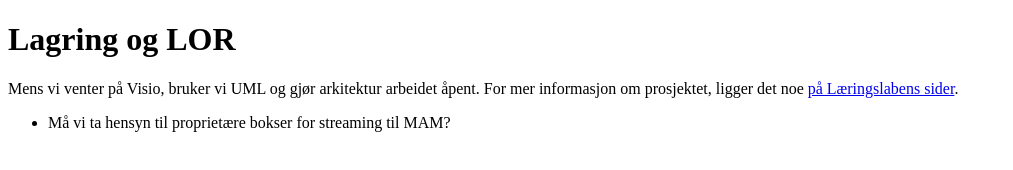
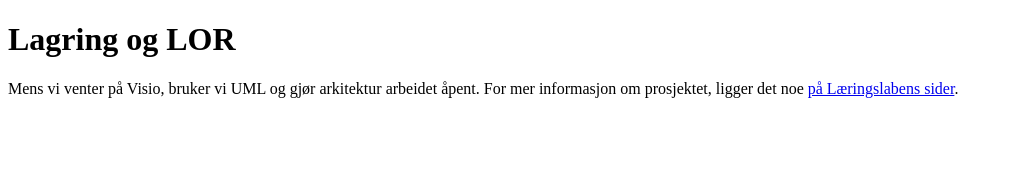
Before and after one commit to tarjelavik/mam-dlr-architecture, a Gatsby site: page / in a window 1280 px wide. Shown: the whole page, without its empty margins (0-1013 px from the left). Built offline with nearby package versions, Linux system fonts and the light colour scheme; Gatsby itself is replaced by a stand-in of ours; no server answers.

Commit message:
Fjernet teit setning på index

```diff
--- a/src/pages/index.js
+++ b/src/pages/index.js
@@ -43,10 +43,6 @@ class IndexPage extends Component {
             About us
           </Card>
         </CardContainer> */}
-
-        <ul>
-          <li>Må vi ta hensyn til proprietære bokser for streaming til MAM?</li>
-        </ul>
       </div>
     )
   }
```
